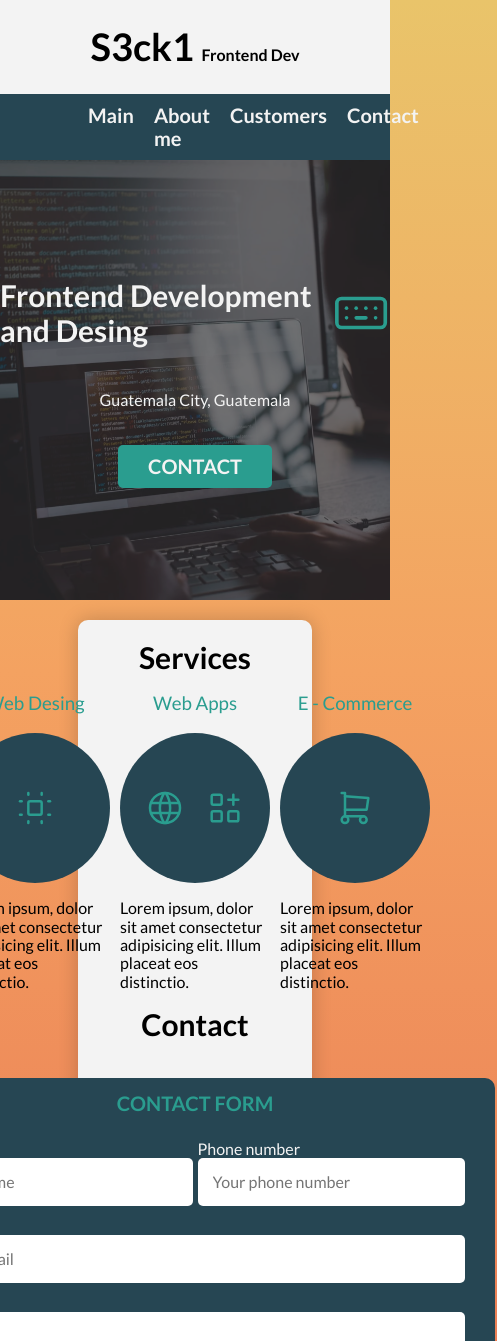
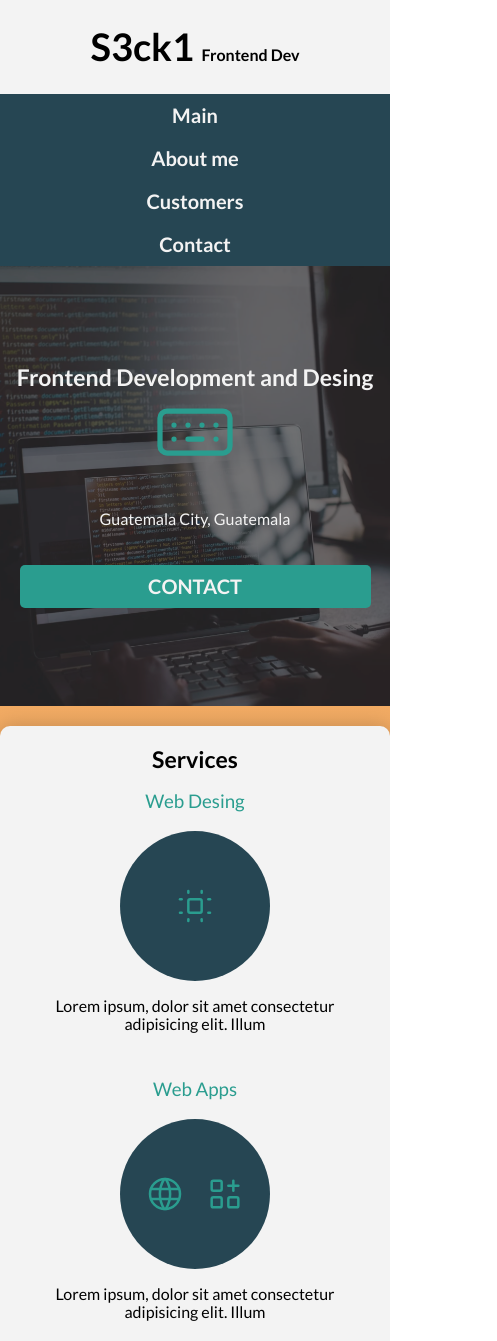
Before and after one commit to S3ck1/mywebpage, a plain HTML site: page index.html in a window 390 px wide. Shown: the top 1341 px of the page, 497 px wide, since content can reach past the window. Drawn offline with Linux system fonts and the light colour scheme.

Commit message:
Responsive desing done

```diff
--- a/index.html
+++ b/index.html
@@ -28,7 +28,7 @@
     </div>
     <section class="hero">
       <div class="hero-subtitle">
-        <h2 class="move-front">Frontend Development and Desing</h2>
+        <h2 class="move-front size">Frontend Development and Desing</h2>
         <svg
           class="move-front"
           xmlns="http://www.w3.org/2000/svg"
@@ -90,7 +90,7 @@
               </div>
               <p>
                 Lorem ipsum, dolor sit amet consectetur adipisicing elit. Illum
-                placeat eos distinctio.
+
               </p>
             </div>
             <div class="card">
@@ -137,7 +137,6 @@
               </div>
               <p>
                 Lorem ipsum, dolor sit amet consectetur adipisicing elit. Illum
-                placeat eos distinctio.
               </p>
             </div>
             <div class="card">
@@ -165,7 +164,6 @@
 
               <p>
                 Lorem ipsum, dolor sit amet consectetur adipisicing elit. Illum
-                placeat eos distinctio.
               </p>
             </div>
           </div>
--- a/styles/styles.css
+++ b/styles/styles.css
@@ -57,6 +57,12 @@ header {
   padding: 2.5rem 0;
 }
 
+@media (max-width: 43rem) {
+  h2 {
+    font-size: 2.3rem;
+  }
+}
+
 /*UTILIDADES*/
 .center {
   text-align: center;
@@ -88,6 +94,24 @@ header {
 
 .nav-bg {
   background: var(--darkblue);
+}
+
+@media (max-width: 83rem) {
+  .container {
+    width: 100%;
+  }
+}
+
+@media (max-width: 43rem) {
+  .main-nav {
+    flex-direction: column;
+    align-items: center;
+  }
+  .main-nav a {
+    display: block;
+    width: 100%;
+    text-align: center;
+  }
 }
 
 .hero {
@@ -138,11 +162,26 @@ header {
   text-transform: uppercase;
 }
 
+@media (max-width: 43rem) {
+  .hero-subtitle {
+    flex-direction: column;
+    justify-content: center;
+    align-items: center;
+    text-align: center;
+    gap: 0;
+  }
+
+  .btn {
+    width: 90%;
+    text-align: center;
+  }
+}
+
 .shadow {
   margin: auto;
   background: var(--white);
   border-radius: 1rem;
-  padding: 2rem 2rem 1rem 2rem;
+  padding: 2rem;
   box-shadow: 0px 0px 20px 0px rgba(0, 0, 0, 0.2);
 }
 
@@ -168,6 +207,10 @@ header {
   align-items: center
 }
 
+.card p {
+  text-align: center;
+}
+
 .icon-container {
   width: 15rem;
   height: 15rem;
@@ -183,7 +226,17 @@ header {
   display: flex;
   flex-direction: column;
   align-items: center;
+  padding-top: 2.5rem;
 }
+
+@media (max-width: 43rem) {
+  .services-cards {
+    flex-direction: column;
+  }
+}
+
+/* formulario */
+
 
 fieldset {
   background: var(--darkblue);
@@ -203,6 +256,7 @@ legend {
   color: var(--cian);
   text-transform: uppercase;
   padding-top: 5rem;
+  margin-top: -1.5rem;
   font-weight: 700;
   font-size: 2rem;
 }
@@ -246,3 +300,17 @@ textarea {
 footer p {
   text-align: center;
 }
+
+@media (max-width: 43rem) {
+  fieldset {
+    width: 90%;
+  }
+
+  .form-section1 {
+    flex-direction: column;
+  }
+
+  .half-width {
+    width: 100%
+  }
+}
```
